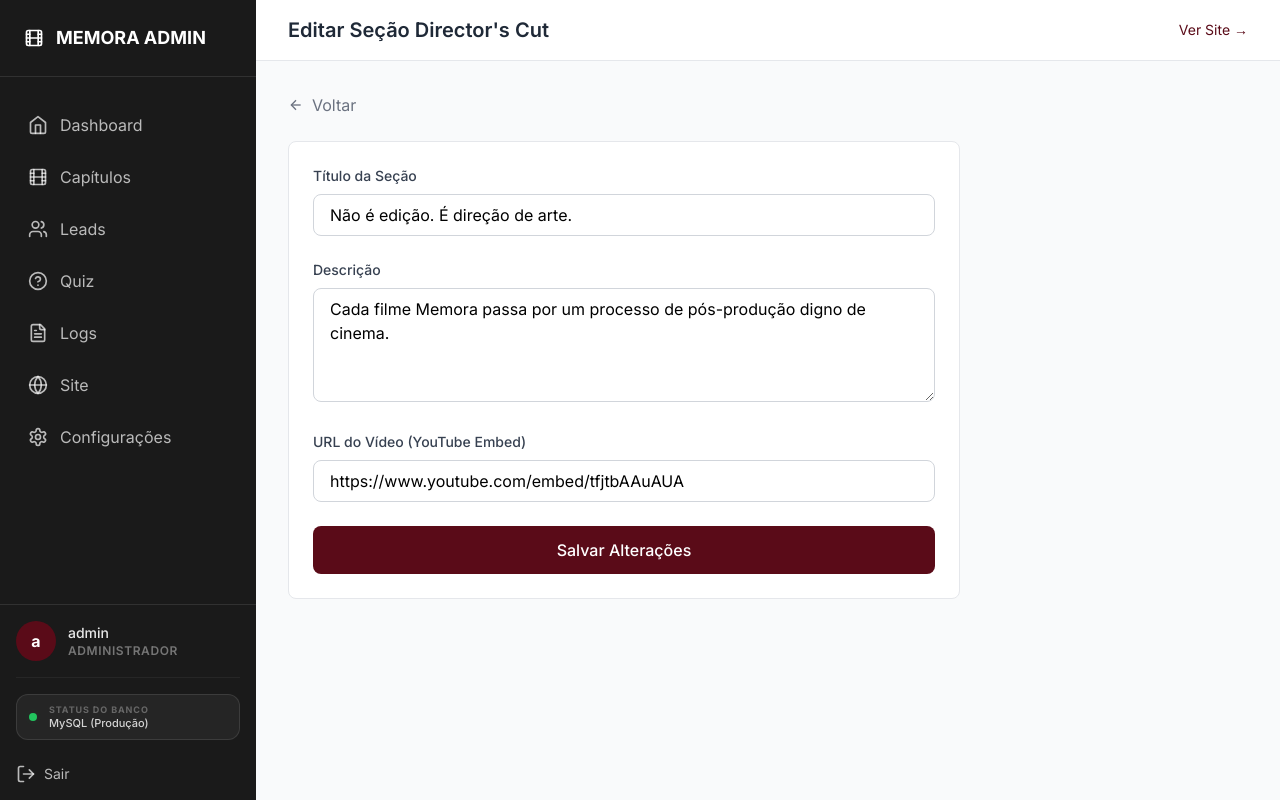
After one commit to deveclipsy007/memoramovie, a PHP site: page /views/admin/site-directors-cut.php in a window 1280 px wide. The commit adds this page. Run offline with PHP 8.4, Linux system fonts and the light colour scheme; a user stored in the database is signed in; data comes from the database, SQL or seed files in the repository; some libraries are stand-ins or nearby versions.

Commit message:
feat: make Hero and Director's Cut sections editable via CMS

```diff
--- a/index.php
+++ b/index.php
@@ -38,6 +38,7 @@ $adminRoutes = [
     '/admin/site/faqs'    => 'views/admin/site-faqs.php',
     '/admin/site/reviews' => 'views/admin/site-reviews.php',
     '/admin/site/plans'   => 'views/admin/site-plans.php',
+    '/admin/site/directors-cut' => 'views/admin/site-directors-cut.php',
     '/admin/settings'     => 'views/admin/settings.php',
 ];
 
--- /dev/null
+++ b/views/admin/site-directors-cut.php
@@ -0,0 +1,88 @@
+<?php
+/**
+ * Admin Site Director's Cut - Memora Movie
+ * Edição da seção Director's Cut
+ */
+
+$pageTitle = 'Editar Director\'s Cut - Admin MEMORA MOVIE';
+$pageHeading = 'Editar Seção Director\'s Cut';
+
+// Buscar conteúdo atual
+try {
+    require_once __DIR__ . '/../../api/db.php';
+    $stmt = $pdo->query("SELECT * FROM site_content WHERE section = 'directors-cut'");
+    $rows = $stmt->fetchAll();
+
+    $dcContent = [];
+    foreach ($rows as $row) {
+        $dcContent[$row['id']] = $row['value'];
+    }
+} catch (Exception $e) {
+    $dcContent = [];
+}
+
+ob_start();
+?>
+
+<div class="max-w-2xl">
+    <a href="/admin/site" class="inline-flex items-center gap-2 text-gray-500 hover:text-memora-wine mb-6 transition-colors">
+        <svg class="w-4 h-4" xmlns="http://www.w3.org/2000/svg" viewBox="0 0 24 24" fill="none" stroke="currentColor" stroke-width="2">
+            <path d="m12 19-7-7 7-7"/><path d="M19 12H5"/>
+        </svg>
+        Voltar
+    </a>
+
+    <div class="bg-white rounded-lg border border-gray-200 p-6">
+        <form id="dc-form" class="space-y-6">
+            <div>
+                <label class="block text-sm font-medium text-gray-700 mb-2">Título da Seção</label>
+                <input type="text" id="dc_title" name="dc_title"
+                       value="<?= htmlspecialchars($dcContent['dc_title'] ?? 'Não é edição. É direção de arte.') ?>"
+                       class="w-full px-4 py-2 border border-gray-300 rounded-lg focus:ring-2 focus:ring-memora-wine focus:border-memora-wine">
+            </div>
+
+            <div>
+                <label class="block text-sm font-medium text-gray-700 mb-2">Descrição</label>
+                <textarea id="dc_description" name="dc_description" rows="4"
+                          class="w-full px-4 py-2 border border-gray-300 rounded-lg focus:ring-2 focus:ring-memora-wine focus:border-memora-wine"><?= htmlspecialchars($dcContent['dc_description'] ?? 'Cada filme Memora passa por um processo de pós-produção digno de cinema.') ?></textarea>
+            </div>
+
+            <div>
+                <label class="block text-sm font-medium text-gray-700 mb-2">URL do Vídeo (YouTube Embed)</label>
+                <input type="url" id="directors_cut_video_url" name="directors_cut_video_url"
+                       value="<?= htmlspecialchars($dcContent['directors_cut_video_url'] ?? 'https://www.youtube.com/embed/tfjtbAAuAUA') ?>"
+                       class="w-full px-4 py-2 border border-gray-300 rounded-lg focus:ring-2 focus:ring-memora-wine focus:border-memora-wine"
+                       placeholder="https://www.youtube.com/embed/...">
+            </div>
+
+            <button type="submit"
+                    class="w-full py-3 bg-memora-wine text-white font-medium rounded-lg hover:bg-memora-wineLight transition-colors">
+                Salvar Alterações
+            </button>
+        </form>
+    </div>
+</div>
+
+<script>
+document.getElementById('dc-form').addEventListener('submit', async (e) => {
+    e.preventDefault();
+
+    const items = [
+        { id: 'dc_title', section: 'directors-cut', content_type: 'text', value: document.getElementById('dc_title').value },
+        { id: 'dc_description', section: 'directors-cut', content_type: 'text', value: document.getElementById('dc_description').value },
+        { id: 'directors_cut_video_url', section: 'directors-cut', content_type: 'video', value: document.getElementById('directors_cut_video_url').value },
+    ];
+
+    try {
+        await api.post('/site/content', { items });
+        showToast('Conteúdo salvo com sucesso!');
+    } catch (error) {
+        showToast(error.message, 'error');
+    }
+});
+</script>
+
+<?php
+$adminContent = ob_get_clean();
+include __DIR__ . '/layout.php';
+?>
--- a/views/admin/site.php
+++ b/views/admin/site.php
@@ -9,6 +9,7 @@ $pageHeading = 'Gerenciar Site';
 
 $siteLinks = [
     ['href' => '/admin/site/hero', 'title' => 'Hero', 'description' => 'Título, subtítulo e vídeo da seção principal', 'icon' => 'layout'],
+    ['href' => '/admin/site/directors-cut', 'title' => 'Director\'s Cut', 'description' => 'Qualidade e vídeo da seção cinematográfica', 'icon' => 'video'],
     ['href' => '/admin/site/faqs', 'title' => 'FAQs', 'description' => 'Perguntas frequentes', 'icon' => 'help'],
     ['href' => '/admin/site/reviews', 'title' => 'Depoimentos', 'description' => 'Reviews e testimonials', 'icon' => 'star'],
     ['href' => '/admin/site/plans', 'title' => 'Planos', 'description' => 'Preços e pacotes', 'icon' => 'tag'],
@@ -27,6 +28,9 @@ ob_start();
                         <?php if ($link['icon'] === 'layout'): ?>
                             <rect width="18" height="18" x="3" y="3" rx="2" ry="2"/>
                             <line x1="3" x2="21" y1="9" y2="9"/>
+                        <?php elseif ($link['icon'] === 'video'): ?>
+                            <rect width="18" height="18" x="3" y="3" rx="2" ry="2"/>
+                            <path d="m15 10 4.55-2.27A1 1 0 0 1 21 8.61v6.78a1 1 0 0 1-1.45.89L15 14"/>
                         <?php elseif ($link['icon'] === 'help'): ?>
                             <circle cx="12" cy="12" r="10"/>
                             <path d="M9.09 9a3 3 0 0 1 5.83 1c0 2-3 3-3 3"/>
```
Also changed, not shown: api/migrate_dc_content.php (added, +26 -0 lines), views/components/sections/directors-cut.php (+16 -5 lines), views/components/sections/hero.php (+13 -8 lines).
